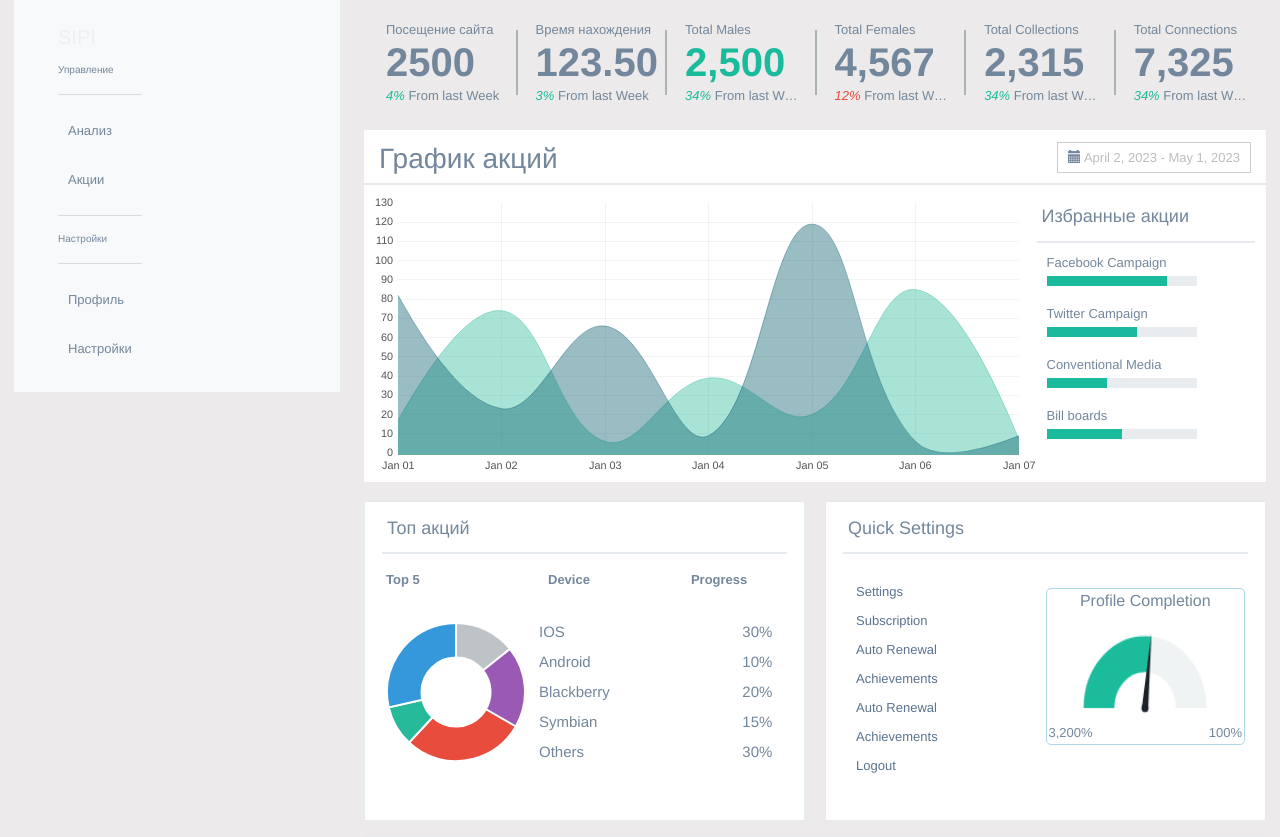
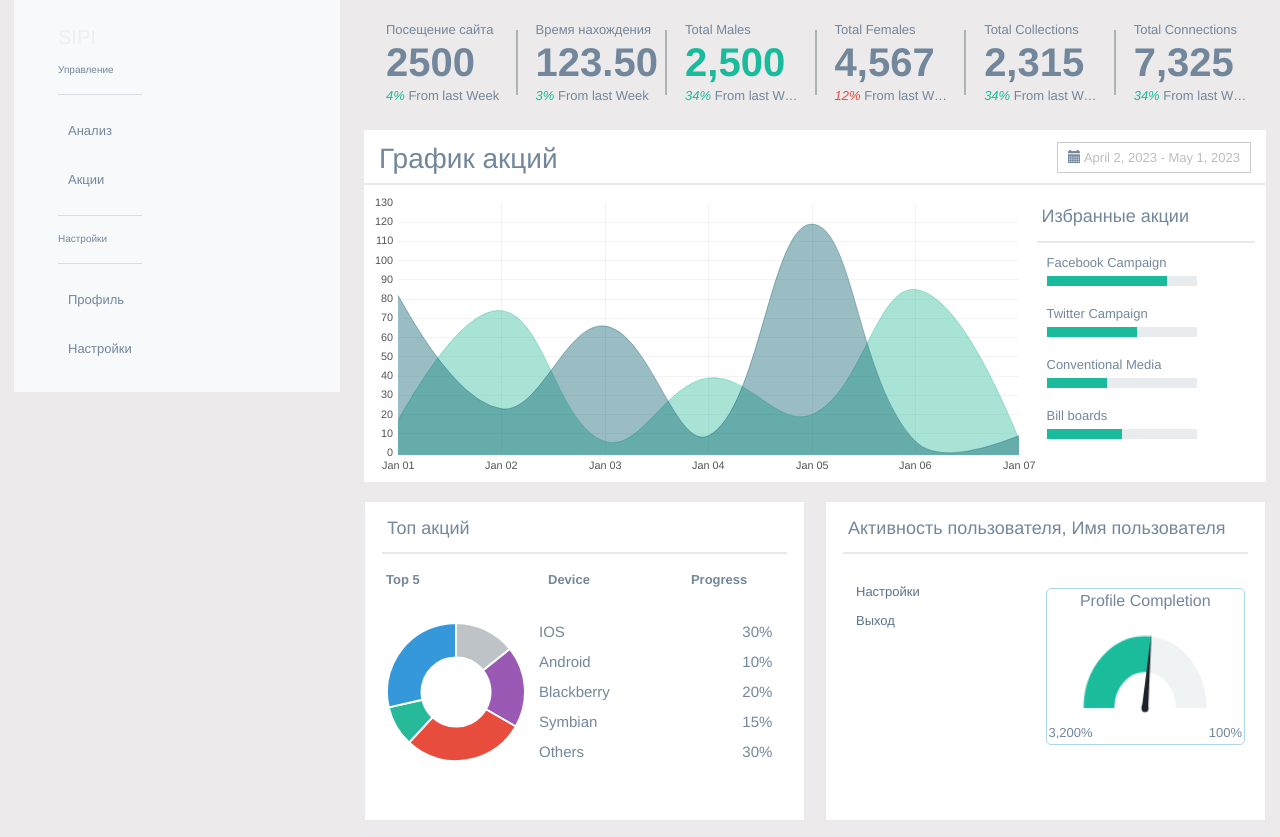
Before and after one commit to TimaOG/SIPI, a Flask app: page / in a window 1280 px wide. Shown: the top 837 px of the page. Run offline with Flask 3, Linux system fonts and the light colour scheme; some libraries are stand-ins or nearby versions.

Commit message:
update index.html file

```diff
--- a/site_server/templates/index.html
+++ b/site_server/templates/index.html
@@ -246,23 +246,15 @@
                     <div class="col-md-6 col-sm-4 ">
                         <div class="x_panel tile fixed_height_320">
                             <div class="x_title">
-                                <h2>Quick Settings</h2>
+                                <h2>Активность пользователя, Имя пользователя</h2>
                                 <div class="clearfix"></div>
                             </div>
                             <div class="x_content">
                                 <div class="dashboard-widget-content">
                                     <ul class="quick-list">
-                                        <li><a href="#">Settings</a>
+                                        <li><a href="#">Настройки</a>
                                         </li>
-                                        <li><a href="#">Subscription</a>
-                                        </li>
-                                        <li><a href="#">Auto Renewal</a> </li>
-                                        <li><a href="#">Achievements</a>
-                                        </li>
-                                        <li><a href="#">Auto Renewal</a> </li>
-                                        <li><a href="#">Achievements</a>
-                                        </li>
-                                        <li><a href="#">Logout</a>
+                                        <li><a href="#">Выход</a>
                                         </li>
                                     </ul>
 
```
